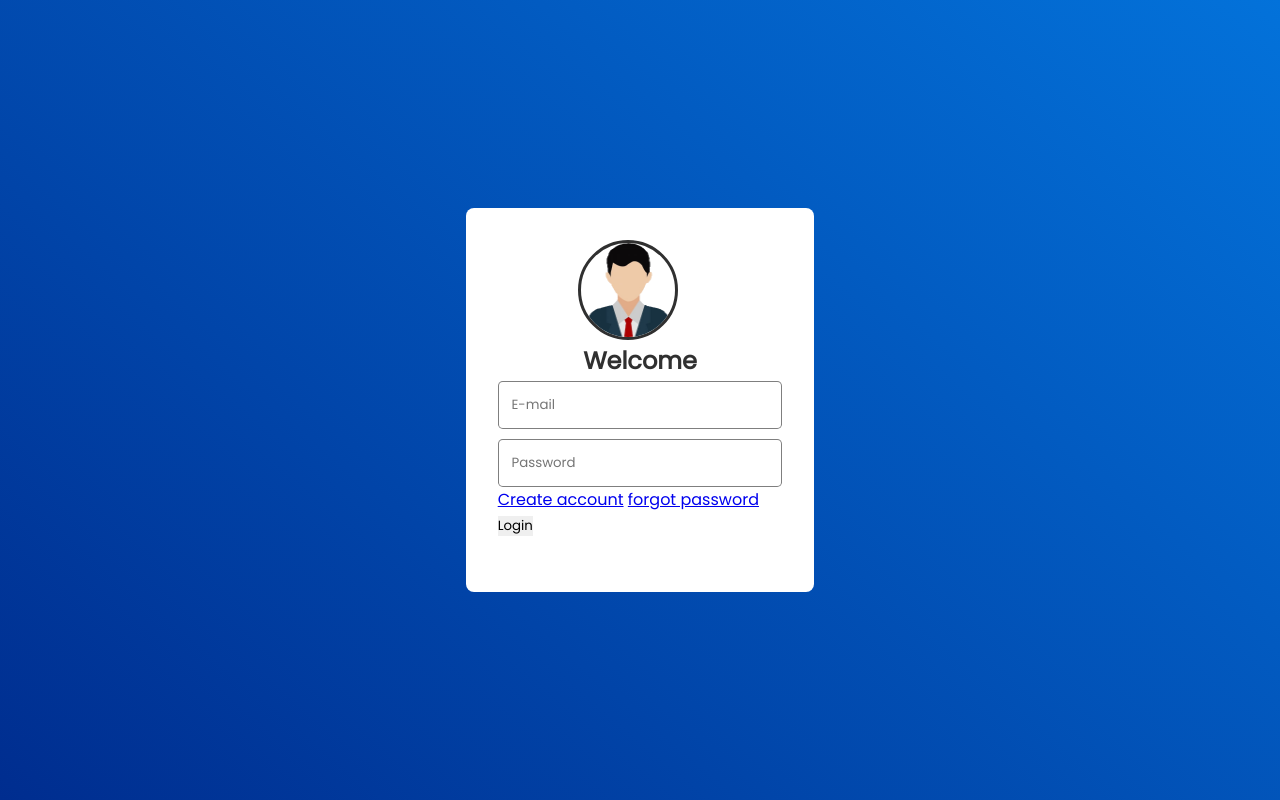
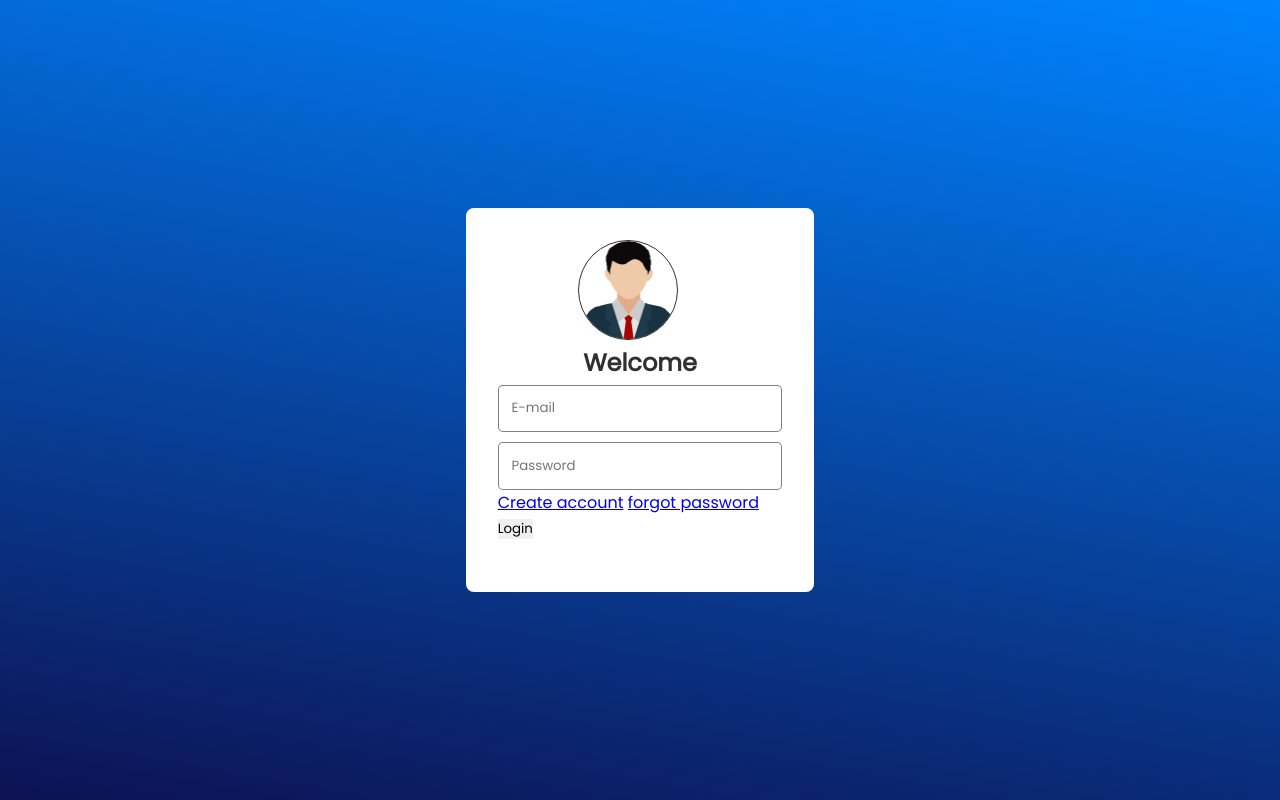
Before and after one commit to Myul8330/page-login, a plain HTML site: page index.html in a window 1280 px wide. Drawn offline with Linux system fonts and the light colour scheme.

Commit message:
Update style.css

```diff
--- a/style.css
+++ b/style.css
@@ -22,7 +22,7 @@
  }
 /*body =======================================*/
 body {
-    background: linear-gradient(40deg, rgb(0, 45, 143),  rgb(3, 114, 218));
+    background: linear-gradient(10deg, rgb(13, 18, 83),  rgb(0, 132, 255));
     background-repeat: no-repeat;
     min-height: 100vh;
     min-width: 100vw;
@@ -49,7 +49,7 @@ body {
     display:flex;
     top: 0;
     left: 5rem;
-    border: 3px solid var(--gray-dark);
+    border: 0.1rem solid var(--gray-dark);
 }
 .profile-pic {
     width: 100px;
@@ -64,7 +64,7 @@ h2 {
     position: relative;
     text-align: center;
     justify-content: center;
-    padding: 0.2rem;
+    padding: 0.3rem;
 }
 /*Form =======================================*/
 #iemail {
```
